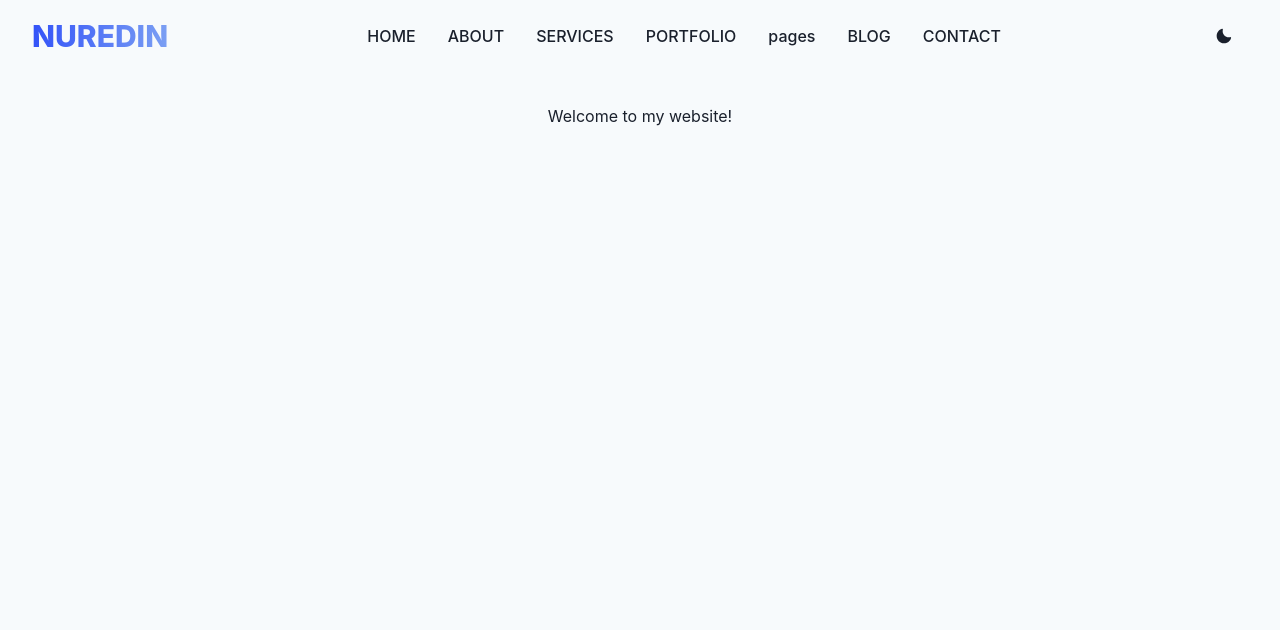
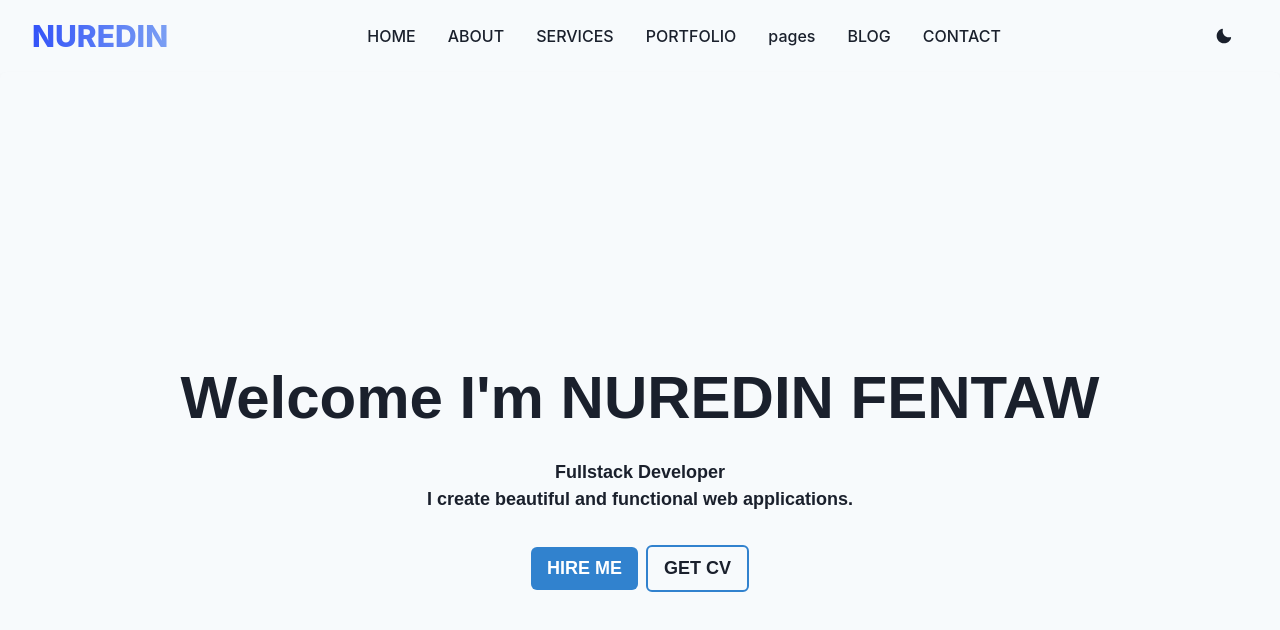
Before and after one commit to nurezf/portfolio_v.2, a React (Vite) app in the folder frontend/: page / in a window 1280 px wide. Shown: the top 630 px of the page. Built offline with nearby package versions, Linux system fonts and the light colour scheme.

Commit message:
build hero section

```diff
--- a/frontend/src/App.jsx
+++ b/frontend/src/App.jsx
@@ -1,5 +1,6 @@
 import {
   Box,
+  HStack,
   useDisclosure,
   useColorMode,
   useColorModeValue,
@@ -7,6 +8,7 @@ import {
 import { useState } from "react";
 
 import NavBar from "./components/NavBar";
+import Hero from "./components/Hero";
 
 function App() {
   const bgColor = useColorModeValue("gray.50", "gray.800");
@@ -15,6 +17,7 @@ function App() {
   return (
     <Box w="100%" minH="100vh" bg={bgColor}>
       <NavBar />
+      <Hero />
     </Box>
   );
 }
--- /dev/null
+++ b/frontend/src/components/Hero.jsx
@@ -0,0 +1,94 @@
+import {
+  Box,
+  HStack,
+  useDisclosure,
+  useColorMode,
+  useColorModeValue,
+} from "@chakra-ui/react";
+
+const Hero = () => {
+  const bgColor = useColorModeValue("gray.50", "gray.800");
+  const textColor = useColorModeValue("gray.800", "white");
+
+  return (
+    <Box
+      display="flex"
+      flexDirection="column"
+      alignItems="center"
+      justifyContent="center"
+      minH="100vh"
+      p={4}
+      bg={bgColor}
+      color={textColor}
+      fontSize="xl"
+      fontWeight="bold"
+      textAlign="center"
+      lineHeight="1.5"
+      fontFamily="Arial, sans-serif"
+      boxShadow="md"
+      borderRadius="md"
+      transition="background-color 0.3s ease"
+      _hover={{ backgroundColor: useColorModeValue("gray.100", "gray.700") }}
+    >
+      <Box
+        as="h1"
+        fontSize={{ base: "2xl", md: "60px" }}
+        fontWeight="bold"
+        mb={4}
+      >
+        Welcome I'm NUREDIN FENTAW
+      </Box>
+      <Box as="p" fontSize={{ base: "md", md: "lg" }} mb={8}>
+        Fullstack Developer
+        <br />I create beautiful and functional web applications.
+      </Box>
+      <HStack>
+        <Box
+          as="button"
+          bg={useColorModeValue("blue.500", "blue.300")}
+          color={useColorModeValue("white", "gray.800")}
+          px={4}
+          py={2}
+          borderRadius="md"
+          fontSize="lg"
+          fontWeight="bold"
+          _hover={{
+            bg: useColorModeValue("blue.600", "blue.400"),
+            transform: "scale(1.05)",
+          }}
+          transition="background-color 0.3s ease, transform 0.3s ease"
+        >
+          HIRE ME
+        </Box>
+        <Box
+          as="button"
+          bg={"transparent"}
+          color={textColor}
+          px={4}
+          py={2}
+          borderRadius="md"
+          borderWidth="2px"
+          borderColor={useColorModeValue("blue.500", "blue.300")}
+          _hover={{
+            bg: useColorModeValue("blue.500", "blue.300"),
+            color: useColorModeValue("white", "gray.800"),
+            transform: "scale(1.05)",
+          }}
+          transition="background-color 0.3s ease, transform 0.3s ease"
+          fontSize="lg"
+          fontWeight="bold"
+          _hover={{
+            bg: useColorModeValue("blue.600", "blue.400"),
+            color: useColorModeValue("white", "gray.800"),
+            transform: "scale(1.05)",
+          }}
+          transition="background-color 0.3s ease, transform 0.3s ease"
+        >
+          GET CV
+        </Box>
+      </HStack>
+    </Box>
+  );
+};
+
+export default Hero;
--- a/frontend/src/components/NavBar.jsx
+++ b/frontend/src/components/NavBar.jsx
@@ -105,10 +105,6 @@ const NavBar = () => {
           </Button>
         </HStack>
       </HStack>
-
-      <VStack spacing={4} mt={8}>
-        <Text color={textColor}>Welcome to my website!</Text>
-      </VStack>
     </Container>
   );
 };
```
